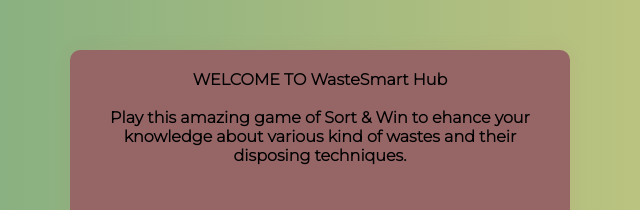
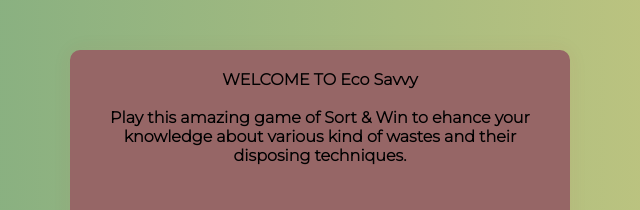
Before and after one commit to Git-Upasana/start-game, a plain HTML site: page index.html in a window 1280 px wide. Shown: the part 140-350 px from the top of the page, 320-960 px from the left. Drawn offline with nearby package versions, Linux system fonts and the light colour scheme.

Commit message:
Update index.html

```diff
--- a/index.html
+++ b/index.html
@@ -15,7 +15,7 @@
 
     <div class="container">
 
-      <h4>WELCOME TO WasteSmart Hub<br><br><b>Play this amazing game of <b>Sort & Win</b> to ehance your knowledge about various kind of wastes and their disposing techniques.<br><br><br></h4>
+      <h4>WELCOME TO Eco Savvy<br><br><b>Play this amazing game of <b>Sort & Win</b> to ehance your knowledge about various kind of wastes and their disposing techniques.<br><br><br></h4>
       <form action="https://igdtuwresource.github.io/Game/">
         <button class = "gfg" type="submit">
             START THE GAME
```
